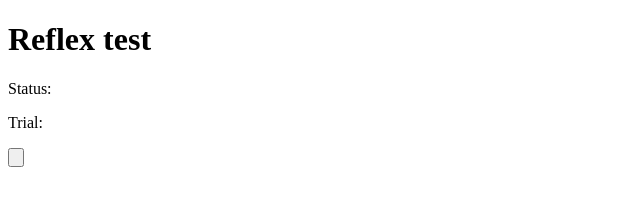
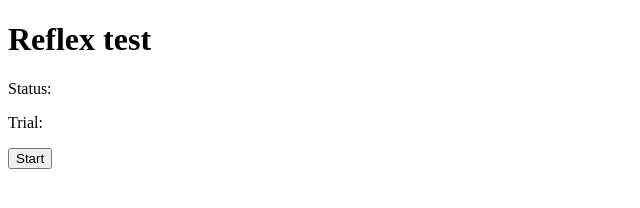
Before and after one commit to lalalasa123/Reflex-test, a plain HTML site: page index.html in a window 1280 px wide. Shown: the full height of the page, 0-640 px from the left. Drawn offline with Linux system fonts and the light colour scheme.

Commit message:
Fixed start button

```diff
--- a/index.html
+++ b/index.html
@@ -9,7 +9,7 @@
     <h1>Reflex test</h1>
     <p>Status:</p>
     <p>Trial:</p>
-    <Button id="start-btn>Start</Button>
+    <Button id="start-btn">Start</Button>
     <p></p>
   </body>
 </html>
```
